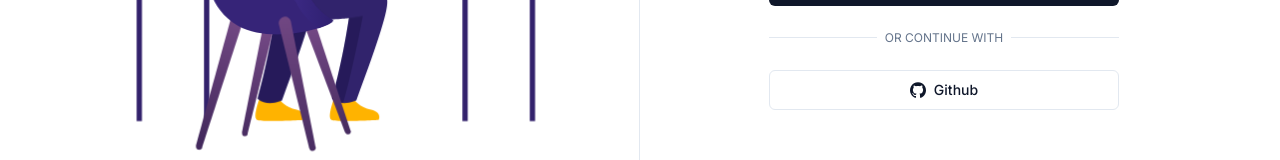
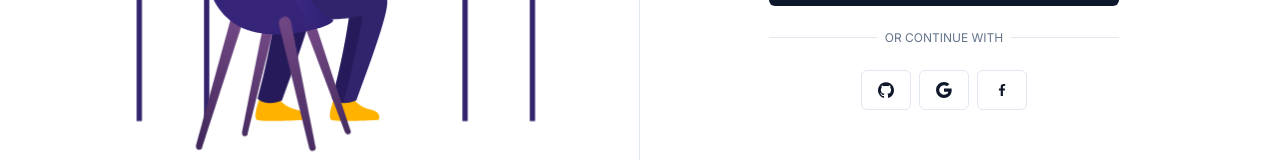
Before and after one commit to PedroRBC/pedro-store, a Next.js app: page /login in a window 1280 px wide. Shown: the part 471-631 px from the top of the page. Built offline with nearby package versions, Linux system fonts and the light colour scheme; what cookies-next would draw is missing.

Commit message:
Feat: Update icons

```diff
--- a/src/components/forms/LoginForm.tsx
+++ b/src/components/forms/LoginForm.tsx
@@ -104,7 +104,11 @@ export function LoginForm() {
                             )}
                         />
                     </div>
-                    <Button type="submit" disabled={isLoading} >Login</Button>
+                    <Button type="submit" disabled={isLoading} >
+                        {isLoading ? (
+                            <Icons.spinner className="mr-2 h-4 w-4 animate-spin" />
+                        ) : ("Login")}
+                    </Button>
                 </form>
             </Form>
             <div className="relative">
@@ -117,14 +121,18 @@ export function LoginForm() {
                     </span>
                 </div>
             </div>
-            <Button variant="outline" type="button" onClick={handleSubmit} disabled={isLoading}>
-                {isLoading ? (
-                    <Icons.spinner className="mr-2 h-4 w-4 animate-spin" />
-                ) : (
-                    <Icons.gitHub className="mr-2 h-4 w-4" />
-                )}{" "}
-                Github
-            </Button>
+
+            <div className="flex items-center justify-center flex-row space-x-2" >
+                <Button variant="outline" type="button" onClick={handleSubmit} disabled={isLoading} >
+                    <Icons.gitHub className="h-4 w-4" />
+                </Button>
+                <Button variant="outline" type="button" onClick={handleSubmit} disabled={isLoading} >
+                    <Icons.google className="h-4 w-4" />
+                </Button>
+                <Button variant="outline" type="button" onClick={handleSubmit} disabled={isLoading} >
+                    <Icons.facebook className="h-4 w-4" />
+                </Button>
+            </div>
         </>
     )
 }
--- a/src/components/icons.tsx
+++ b/src/components/icons.tsx
@@ -55,11 +55,17 @@ export const Icons = {
         </svg>
     ),
     google: (props: LucideProps) => (
-        <svg role="img" viewBox="0 0 24 24" {...props}>
+        <svg role='img' viewBox="0 0 16 16" {...props}>
             <path
                 fill="currentColor"
-                d="M12.48 10.92v3.28h7.84c-.24 1.84-.853 3.187-1.787 4.133-1.147 1.147-2.933 2.4-6.053 2.4-4.827 0-8.6-3.893-8.6-8.72s3.773-8.72 8.6-8.72c2.6 0 4.507 1.027 5.907 2.347l2.307-2.307C18.747 1.44 16.133 0 12.48 0 5.867 0 .307 5.387.307 12s5.56 12 12.173 12c3.573 0 6.267-1.173 8.373-3.36 2.16-2.16 2.84-5.213 2.84-7.667 0-.76-.053-1.467-.173-2.053H12.48z"
-            />
+                d="M15.545 6.558a9.42 9.42 0 0 1 .139 1.626c0 2.434-.87 4.492-2.384 5.885h.002C11.978 15.292 10.158 16 8 16A8 8 0 1 1 8 0a7.689 7.689 0 0 1 5.352 2.082l-2.284 2.284A4.347 4.347 0 0 0 8 3.166c-2.087 0-3.86 1.408-4.492 3.304a4.792 4.792 0 0 0 0 3.063h.003c.635 1.893 2.405 3.301 4.492 3.301 1.078 0 2.004-.276 2.722-.764h-.003a3.702 3.702 0 0 0 1.599-2.431H8v-3.08h7.545z" />
+        </svg>
+    ),
+    facebook: (props: LucideProps) => (
+        <svg role='img' viewBox="0 0 24 24" {...props}>
+            <path
+                fill="currentColor"
+                d="M13.397 20.997v-8.196h2.765l.411-3.209h-3.176V7.548c0-.926.258-1.56 1.587-1.56h1.684V3.127A22.336 22.336 0 0 0 14.201 3c-2.444 0-4.122 1.492-4.122 4.231v2.355H7.332v3.209h2.753v8.202h3.312z" />
         </svg>
     ),
     apple: (props: LucideProps) => (
```
Also changed, not shown: 1 other file (tests, documents, lock files or other folders).
